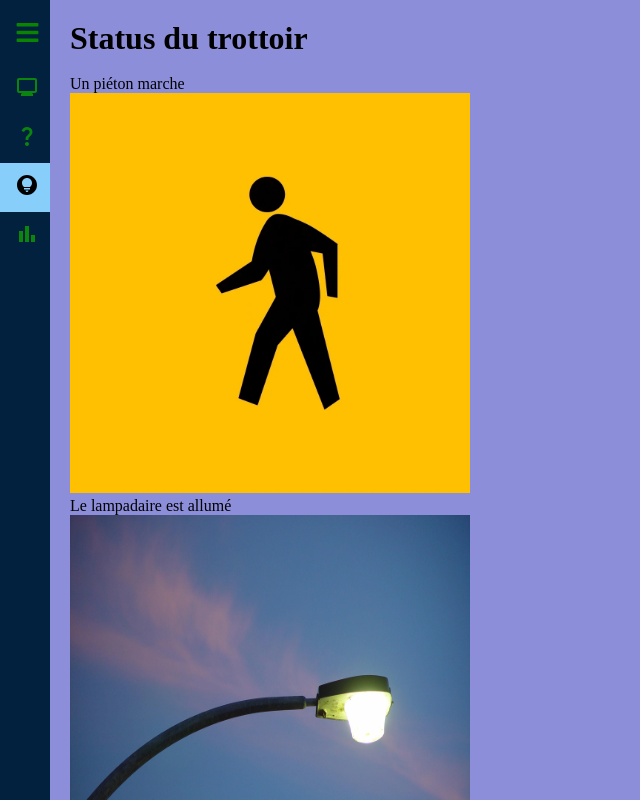
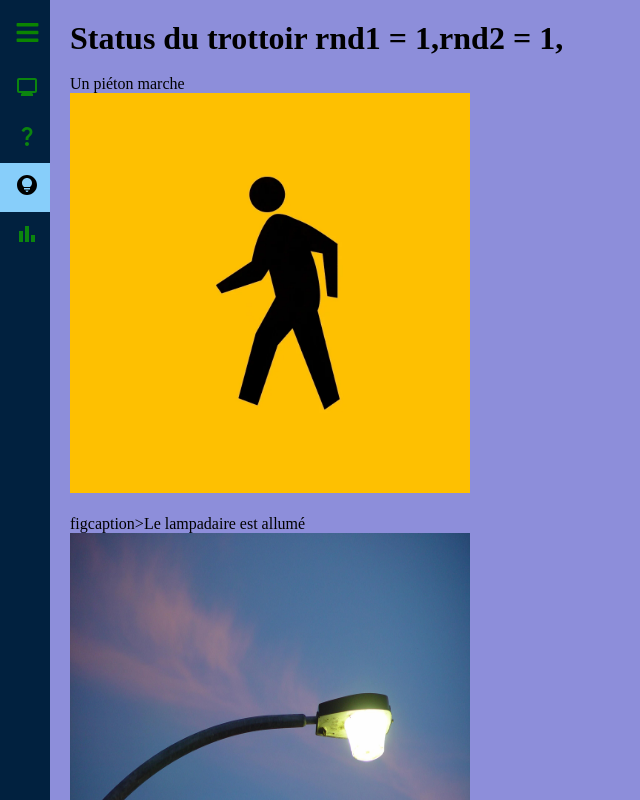
Before and after one commit to Driss-001/ELG4539_trottoir, a React (Create React App) app in the folder trottoir-status/: page /status in a window 1280 px wide. Shown: the top 800 px of the page, without its empty margins (0-640 px from the left). Built offline with nearby package versions, Linux system fonts and the light colour scheme.

Commit message:
finished the random values generator for the front end react js, refresh every 10 sec

```diff
--- a/trottoir-status/src/components/Sidebar.jsx
+++ b/trottoir-status/src/components/Sidebar.jsx
@@ -66,7 +66,9 @@ const Sidebar = ({children}) => {
                 <img src={logo} className="App-logo" alt="logo"/>
                 </main>
 
-
+                 <>{setTimeout(() => {
+                    refreshPage()
+                            }, 10000)}</>
             </div>
 
     );
--- a/trottoir-status/src/pages/Status.jsx
+++ b/trottoir-status/src/pages/Status.jsx
@@ -12,49 +12,65 @@ import lamp_off from '../street-light-lamp-photo-6.jpg';
 const Status = () => {
 
     function randomNumber(min, max) {
-        return Math.random() * (max - min) + min;
+        min = Math.ceil(min);
+        max = Math.floor(max);
+        return Math.round(Math.random() * (max - min) + min);
     }
 
     const road_state =[
         { value : 0,
-          image : <img src={no_one} width={400} height={400}  alt=""/>,
-          texte : <figcaption>rien n'est là</figcaption>
+          image : no_one,
+          texte : "rien n'est là"
         },
        {   value : 1,
-           image : <img src={ped} width={400} height={400}  alt=""/>,
-            texte: <figcaption>Un piéton marche</figcaption>
+           image : ped,
+            texte: "Un piéton marche"
        },
         {
             value :2,
-            image :<img src={car} width={400} height={400}  alt=""/> ,
-            texte: <figcaption>une voiture est sur la route</figcaption>
+            image :car ,
+            texte: "une voiture est sur la route"
         }
 
        ]
     const lamp_state =[
         { value : 0,
-            image : <img src={lamp_off} width={400} height={400}  alt=""/>,
-            texte: <figcaption>Le lampadaire est éteint</figcaption>
+            image : lamp_off,
+            texte: "Le lampadaire est éteint"
           },
          {   value : 1,
-             image : <img src={lamp_on} width={400} height={400}  alt=""/>,
-             texte: <figcaption>Le lampadaire est allumé</figcaption>
+             image : lamp_on,
+             texte: "figcaption>Le lampadaire est allumé"
          }
 
     ]
 
+
     const Img_size = { width: "10px", height: "10px" } ;
+    const rnd1 = randomNumber(0,2);
+    const rnd2 = randomNumber(0,1);
+
     return (
-        <div>
-            <h1> Status du trottoir</h1>
-            <span className='empty-space'>{""}</span>
-            <figcaption>Un piéton marche</figcaption>
-            <img src={ped} width={400} height={400}  alt=""/>
-            <span className='empty-space'>{""}</span>
-            <figcaption>Le lampadaire est allumé</figcaption>
-            <img src={lamp_on} width={400} height={400} alt="lamp"/>
+        <>
+            <h1> Status du trottoir rnd1 = {rnd1},rnd2 = {rnd2},</h1>
+            <span className  ='empty-space'>{""}</span>
+            {road_state.map((item)=> item.value === rnd1 ? (
+            <div>
+            <figcaption>{item.texte} </figcaption>
+             <img src={item.image} width={400} height={400}  alt=""/>
+             </div>
+             ):null
+                )}
+                <span className='empty-space'>{""}</span>
+                 {lamp_state.map((item)=> item.value === rnd2 ? (
+            <div>
+            <figcaption>{item.texte} </figcaption>
+             <img src={item.image} width={400} height={400}  alt=""/>
+             </div>
+             ):null
+                )}
 
-        </div>
+    </>
     );
 };
 
```
